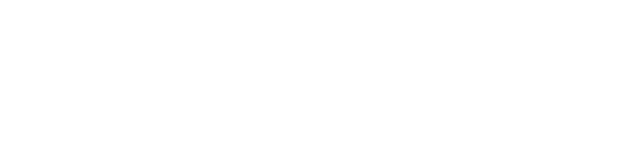
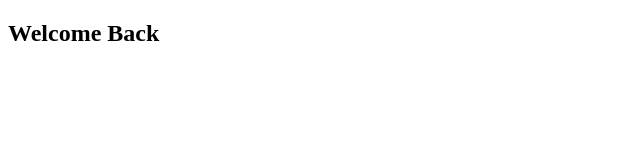
Before and after one commit to bahiyaa/mearnapril1, a plain HTML site: page index.html in a window 1280 px wide. Shown: the whole page, without its empty margins (0-640 px from the left). Drawn offline with Linux system fonts and the light colour scheme.

Commit message:
styled heading h2

```diff
--- a/index.html
+++ b/index.html
@@ -3,9 +3,9 @@
 <head>
     <meta charset="UTF-8">
     <meta name="viewport" content="width=device-width, initial-scale=1.0">
-    <title>Document</title>
+    <title>git demo</title>
 </head>
 <body>
-
+    <h2>Welcome Back</h2>
 </body>
 </html>
--- a/style.css
+++ b/style.css
@@ -0,0 +1,4 @@
+h2{
+    background-color: burlywood;
+    color: cornflowerblue;
+}
```
